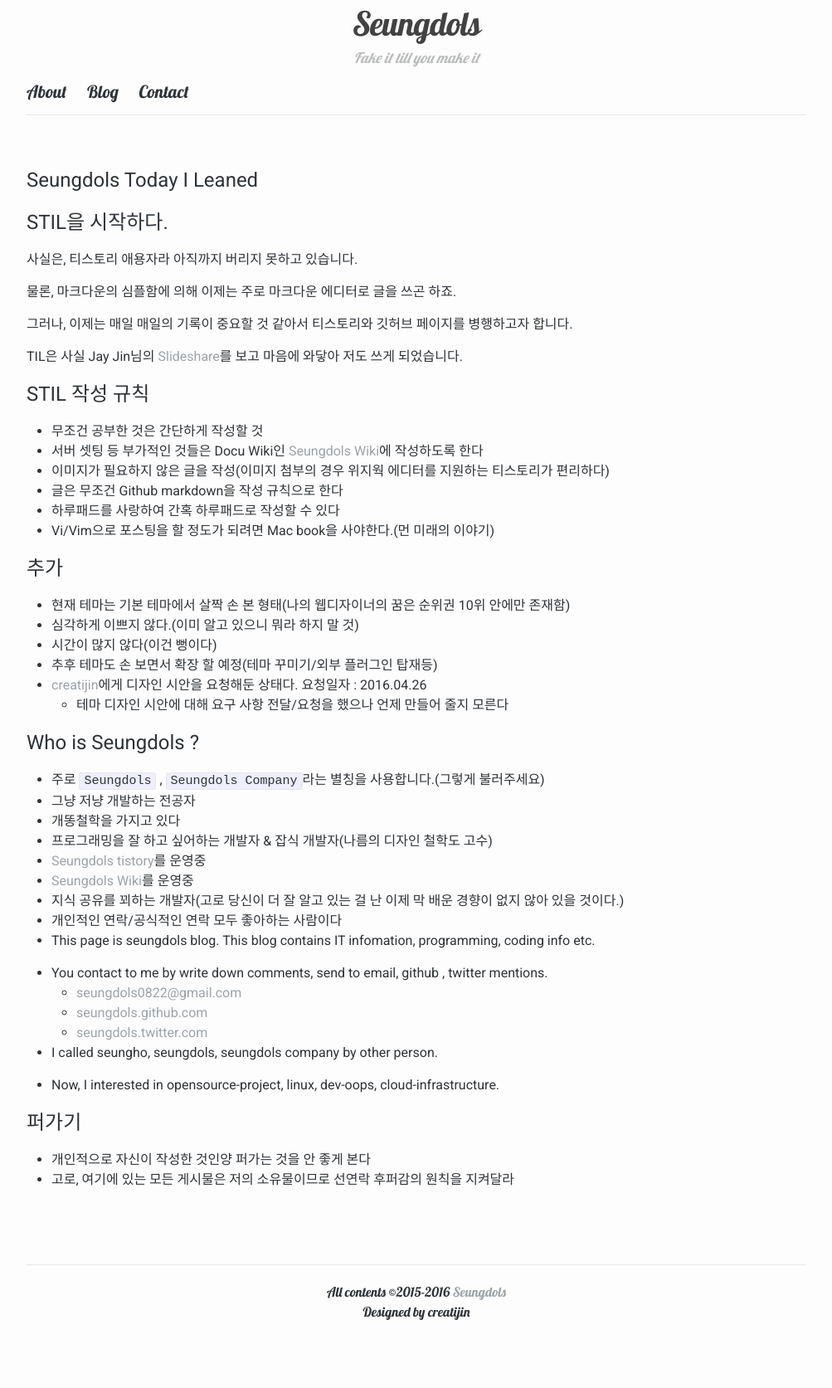
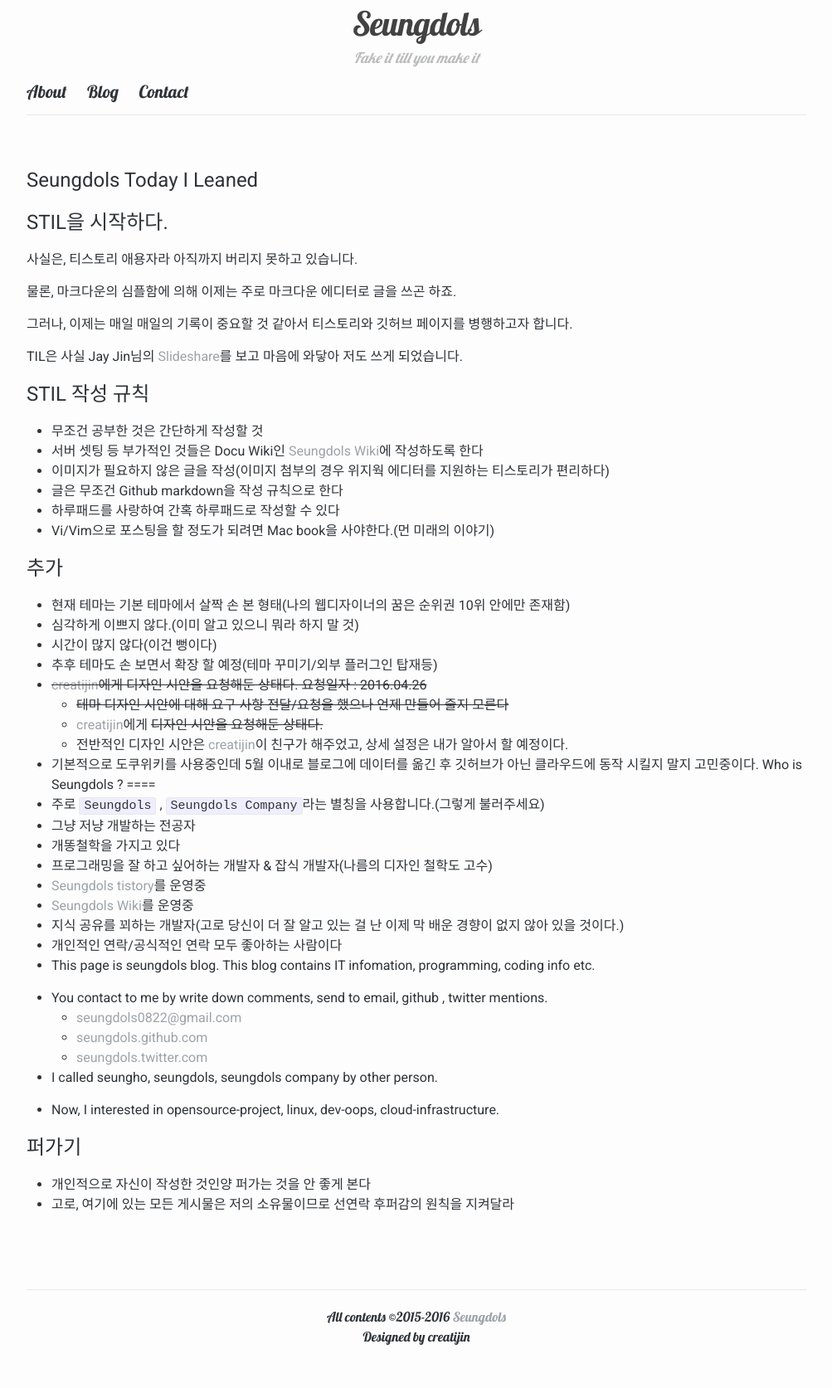
Before and after one commit to seungdols/seungdols.github.io, a Jekyll site: the page built from about.md, in a window 1280 px wide. Shown: the whole page at 83% size, without its empty margins (138-1141 px from the left). Built offline with Jekyll 4.4.1, drawn with Linux system fonts in a browser that asks for light colours; comment, search, counter and statistics services are not loaded; before the commit the page ends 1643 px from its top, so only the background shows below that.

Commit message:
About 내용 수정 / README 파일 내용 수정

```diff
--- a/about.md
+++ b/about.md
@@ -35,9 +35,11 @@ STIL 작성 규칙
 - 심각하게 이쁘지 않다.(이미 알고 있으니 뭐라 하지 말 것)
 - 시간이 많지 않다(이건 뻥이다)
 - 추후 테마도 손 보면서 확장 할 예정(테마 꾸미기/외부 플러그인 탑재등)
-- [creatijin](http://creatijin.tistory.com)에게 디자인 시안을 요청해둔 상태다. 요청일자 : 2016.04.26
-    - 테마 디자인 시안에 대해 요구 사항 전달/요청을 했으나 언제 만들어 줄지 모른다
-
+- ~~[creatijin](http://creatijin.tistory.com)에게 디자인 시안을 요청해둔 상태다. 요청일자 : 2016.04.26~~
+    - ~~테마 디자인 시안에 대해 요구 사항 전달/요청을 했으나 언제 만들어 줄지 모른다~~
+    - [creatijin](http://creatijin.tistory.com)에게 ~~디자인 시안을 요청해둔 상태다.~~
+    - 전반적인 디자인 시안은 [creatijin](http://creatijin.tistory.com)이 친구가 해주었고, 상세 설정은 내가 알아서 할 예정이다.
+- 기본적으로 도쿠위키를 사용중인데 5월 이내로 블로그에 데이터를 옮긴 후 깃허브가 아닌 클라우드에 동작 시킬지 말지 고민중이다.
 Who is Seungdols ?
 ====
 - 주로 `Seungdols` , `Seungdols Company`라는 별칭을 사용합니다.(그렇게 불러주세요)
```
Also changed, not shown: README.md.
